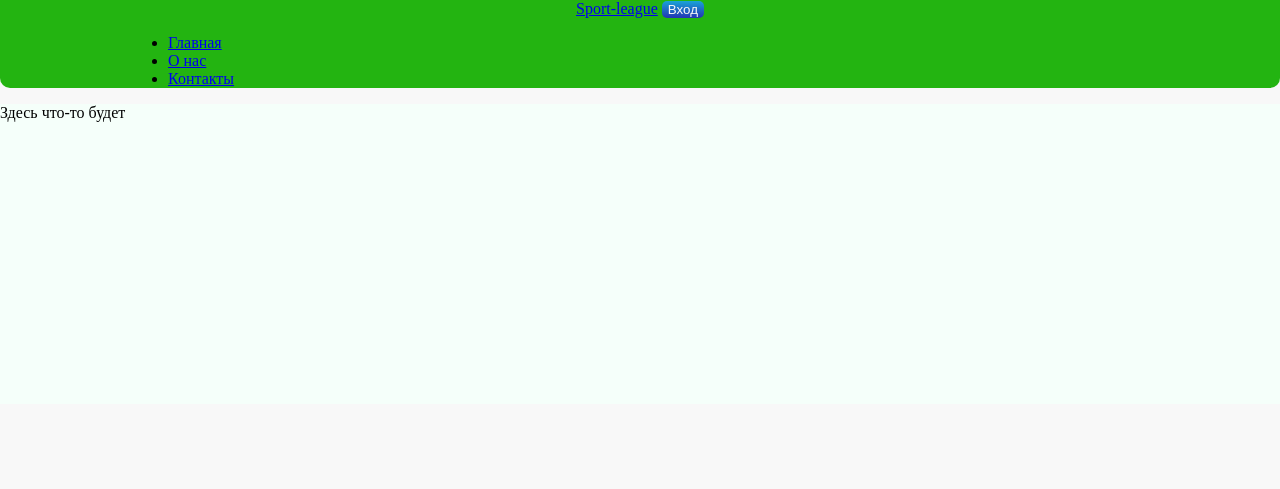
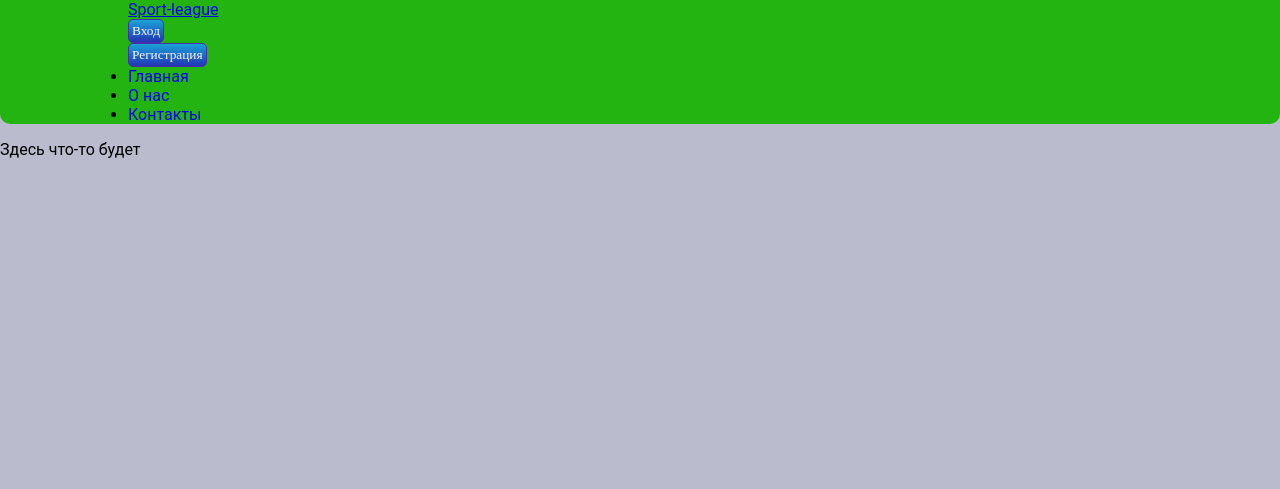
Before and after one commit to Romissevd/sports_league, a Django app: page /user/registration/ in a window 1280 px wide. Shown: the top 489 px of the page. Run offline with Django 3.2, Linux system fonts and the light colour scheme.

Commit message:
css button Вход and Регистрация

```diff
--- a/templates/base.html
+++ b/templates/base.html
@@ -11,7 +11,13 @@
     <div class="head">
     <div class="container">
         <a href="/user/login" class="logo">Sport-league</a>
-        <button class="login">Вход</button>
+{#        отображать кнопки если пользователь не авторизован иначе пользователя#}
+            <form action="/user/login">
+                <input type="submit" class="login" value="Вход">
+            </form>
+            <form action="/user/registration">
+                <input type="submit" class="login" value="Регистрация">
+            </form>
         <nav>
           <ul>
             <li><a href="/user/login">Главная</a></li>
--- a/user/static/css/base.css
+++ b/user/static/css/base.css
@@ -1,5 +1,6 @@
 body {
-    background-color: #f8f8f8;
+    background-color: #BABBCD;
+    font: 12pt Roboto;
     margin: 0 0;
 }
 
@@ -10,9 +11,15 @@ header {
     border-bottom-right-radius: 10px;
 }
 
-button.login {
+.button_log {
+    margin: auto;
+}
+
+input.login {
+    font: 10pt DialogInput;
     color: #f8f8f8;
-    border: 0;
+    border: 1px #4a2dad solid;
+    padding: 3px;
     -moz-border-radius: 5px; /* Firefox */
     -webkit-border-radius: 5px; /* Safari 4 */
     border-radius: 5px; /* IE 9, Safari 5, Chrome */
@@ -22,24 +29,20 @@ button.login {
     outline: none;
 }
 
-button.login :active {
-    /*color: #f8f8f8;*/
-    /*-moz-border-radius:  5px; !* Firefox *!*/
-    /*-webkit-border-radius:  5px; !* Safari 4 *!*/
-    /*border-radius:  5px; !* IE 9, Safari 5, Chrome *!*/
-    background: -moz-linear-gradient(#B42C43, #2235B4);
-    background: -webkit-gradient(linear, 0 0, 0 100%, from(#B42C43), to(#1AA3D6));
-    filter: progid:DXImageTransform.Microsoft.gradient(startColorstr='#B42C43', endColorstr='#2235B4');
+input.login:active {
+    background: -moz-linear-gradient(#2235B4, #1AA3D6);
+    background: -webkit-gradient(linear, 0 0, 0 100%, from(#2235B4), to(#1AA3D6));
+    filter: progid:DXImageTransform.Microsoft.gradient(startColorstr='#2235B4', endColorstr='#1AA3D6');
 }
 
 .container {
     max-width: 1024px; /*максимальная ширина может иметь другое значение*/
     padding: 0 15px;
     margin: 0 auto;
-    text-align-last: center;
+    /*text-align-last: center;*/
 }
 .main {
-    background-color: mintcream;
+    background-color: #BABBCD;
     height: 300px;
 }
 
@@ -50,3 +53,12 @@ button.login :active {
 nav {
     text-align-last: left;
 }
+
+nav a {
+	text-decoration: none;
+}
+
+nav ul {
+	margin: 0;
+	padding: 0;
+}
```
